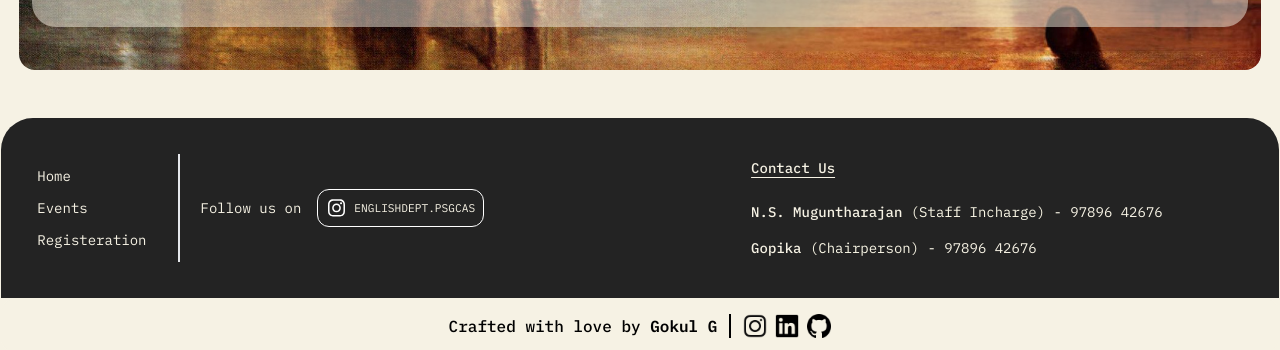
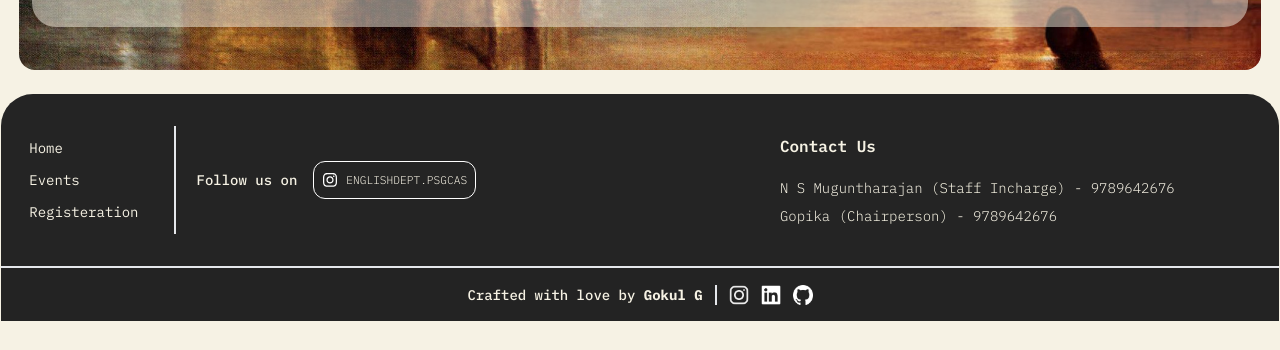
Before and after one commit to GokulOfStarDust/English-Department-PSGCAS, a React (Vite) app: page / in a window 1280 px wide. Shown: the part 1474-1824 px from the top of the page. After the commit the page ends 1795 px from the top, so only its background shows below. Built offline with nearby package versions, Linux system fonts and the light colour scheme; a web font is replaced by a local one.

Commit message:
minor changes in footer

```diff
--- a/src/components/Footer.jsx
+++ b/src/components/Footer.jsx
@@ -5,38 +5,38 @@ export default function Footer(){
     const navigate = useNavigate();
 
     return(
-        <footer className="flex flex-col w-[99.8%] mx-auto mt-6 rounded-tl-[2rem] rounded-tr-[2rem] text-sm text-background-brown">
-            <div className="flex flex-row flex-wrap items-center justify-between bg-[#232323] w-full  mt-6 rounded-tl-[2rem] rounded-tr-[2rem] pt-8 lg:pt-0">
+        <footer className="flex flex-col w-[99.8%] mx-auto rounded-tl-[2rem] rounded-tr-[2rem] text-sm text-background-brown">
+            <div className="flex flex-row flex-wrap items-center justify-between bg-[#242424] w-full  mt-6 rounded-tl-[2rem] rounded-tr-[2rem] pt-8 lg:pt-0">
                     <div className="flex flex-row divide-x-2">
-                        <ul className="font-plex space-y-3 py-3 pl-9 pr-8 cursor-pointer">
-                            <li onClick={()=>{navigate("/")}}>Home</li>
-                            <li onClick={()=>{navigate("/events")}}>Events</li>
-                            <li onClick={()=>{navigate("/register")}}>Registeration</li>
+                        <ul className="font-plex font-normal space-y-3 py-3 pl-7 pr-9 cursor-pointer">
+                            <li className="hover:underline hover:underline-offset-4" onClick={()=>{navigate("/")}}>Home</li>
+                            <li className="hover:underline hover:underline-offset-4" onClick={()=>{navigate("/events")}}>Events</li>
+                            <li className="hover:underline hover:underline-offset-4" onClick={()=>{navigate("/register")}}>Registeration</li>
                         </ul>
 
                         <div className="flex flex-row flex-wrap items-center justify-center font-plex pl-5">
-                            <h1 className="mr-4">Follow us on</h1>
+                            <h1 className="mr-4 font-medium">Follow us on</h1>
                             <a href="https://www.instagram.com/englishdept.psgcas/?utm_source=ig_web_button_share_sheet" target="_blank">
                                 <div className="flex flex-row items-center space-x-2 p-2 border border-white rounded-xl">
-                                    <img src="/instagram-icon.svg" alt="" className="size-5 object-contain"/>
-                                    <p className="text-[0.7rem]">ENGLISHDEPT.PSGCAS</p>
+                                    <img src="/instagram-icon.svg" alt="" className="size-4 object-contain"/>
+                                    <p className="text-[0.7rem] font-light">ENGLISHDEPT.PSGCAS</p>
                                 </div>
                             </a>
                         </div>
                     </div>
 
-                    <div className="flex flex-col items-start justify-center font-plex space-y-6 pl-9 pr-5 py-16 lg:py-10 between-lg-xl:mr-24">
-                        <h1 className="text-bases font-medium underline underline-offset-4">Contact Us</h1>
-                        <div className="flex flex-col  items-start space-y-4 w-full">
-                            <p className="">
-                                <span className="font-medium">N.S. Muguntharajan</span>
+                    <div className="flex flex-col items-start justify-center font-plex space-y-5 pl-6 pr-2 pt-14 pb-7 lg:py-10 between-lg-xl:mr-24">
+                        <h1 className="text-base font-semibold">Contact Us</h1>
+                        <div className="flex flex-col items-start space-y-2 w-full text-[0.75rem] md:text-sm">
+                            <p className="font-light">
+                                <span className="">N S Muguntharajan</span>
                                 <span className="text-[#faf7e6]"> (Staff Incharge)</span> -
-                                <a href="tel:9789642676" className=" hover:underline"> 97896 42676</a>
+                                <a href="tel:9789642676" className=" hover:underline"> 9789642676</a>
                             </p>
-                            <p className="">
-                                <span className="font-medium">Gopika</span>
+                            <p className="font-light">
+                                <span className="">Gopika</span>
                                 <span className="text-[#faf7e6]"> (Chairperson)</span> -
-                                <a href="tel:9789642676" className=" hover:underline"> 97896 42676</a>
+                                <a href="tel:9789642676" className=" hover:underline"> 9789642676</a>
                             </p>
                         </div>
                     </div>
@@ -45,16 +45,16 @@ export default function Footer(){
 
 
 
-            <div className="flex flex-row items-center justify-center text-black bg-background-brown h-[55px] divide-x-2 divide-black space-x-3 rounded-2xl">
+            <div className="flex flex-row items-center justify-center text-background-brown bg-[#232323] h-[55px] divide-x-2 space-x-3  border-t-2">
                 <div>
-                    <p className="text-sm md:text-base font-medium font-plex">
-                    Crafted with love by <span className="font-semibold">Gokul G</span>
+                    <p className="text-[0.75rem] md:text-sm font-medium font-plex">
+                    Crafted with love by <span className="font-bold">Gokul G</span>
                     </p>
                 </div>
-                <div className="flex flex-row space-x-2 pl-3">
-                   <a href="https://www.instagram.com/theonefromthestardust/profilecard/?igsh=MW5odXdkNHlyMTh4cw==" target="_blank"> <img src="/instagram-icon-black.png" alt="" className="size-6 object-contain" /> </a>
-                   <a href="https://www.linkedin.com/in/gokul-g-046b51292/" target="_blank"> <img src="/linkedin-icon-black.png" alt="" className="size-6 object-contain"/> </a>
-                   <a href="https://github.com/GokulOfStarDust" target="_blank"> <img src="/github-icon-black.png" alt="" className="size-6 object-contain"/> </a>
+                <div className="flex flex-row space-x-3 pl-3">
+                   <a href="https://www.instagram.com/theonefromthestardust/profilecard/?igsh=MW5odXdkNHlyMTh4cw==" target="_blank"> <img src="/instagram-icon-black.png" alt="" className="size-5 object-contain invert" /> </a>
+                   <a href="https://www.linkedin.com/in/gokul-g-046b51292/" target="_blank"> <img src="/linkedin-icon-black.png" alt="" className="size-5 object-contain invert"/> </a>
+                   <a href="https://github.com/GokulOfStarDust" target="_blank"> <img src="/github-icon-black.png" alt="" className="size-5 object-contain invert"/> </a>
                 </div>
 
             </div>
--- a/src/components/bottom-navbar.jsx
+++ b/src/components/bottom-navbar.jsx
@@ -3,7 +3,7 @@ import { NavLink } from "react-router-dom";
 export default function BottomNavbar() {
   return (
     <nav
-      className="fixed left-0 right-0 bottom-[30px] flex md:hidden flex-row justify-around items-center
+      className="fixed left-0 right-0 bottom-[45px] flex md:hidden flex-row justify-around items-center
          bg-event-card-black bg-opacity-80 border-2 border-black border-opacity-20 rounded-xl h-20 w-2/4 min-w-[308px] mx-auto z-40"
     >
       <NavLink
```
